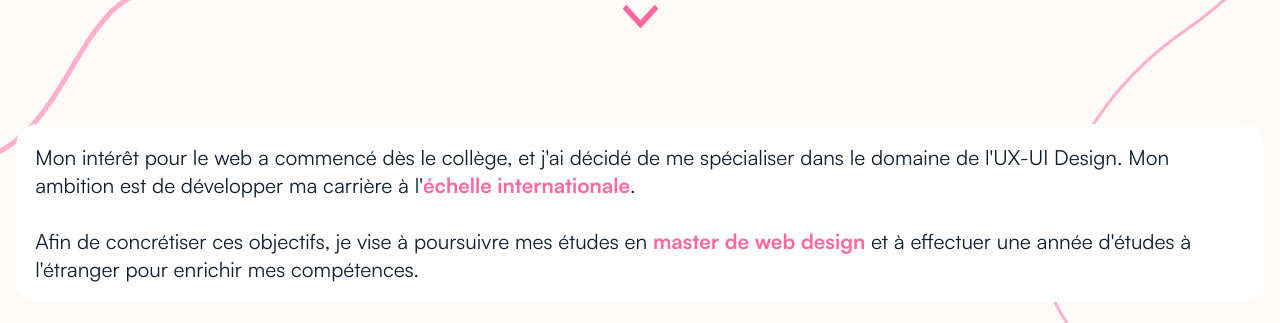
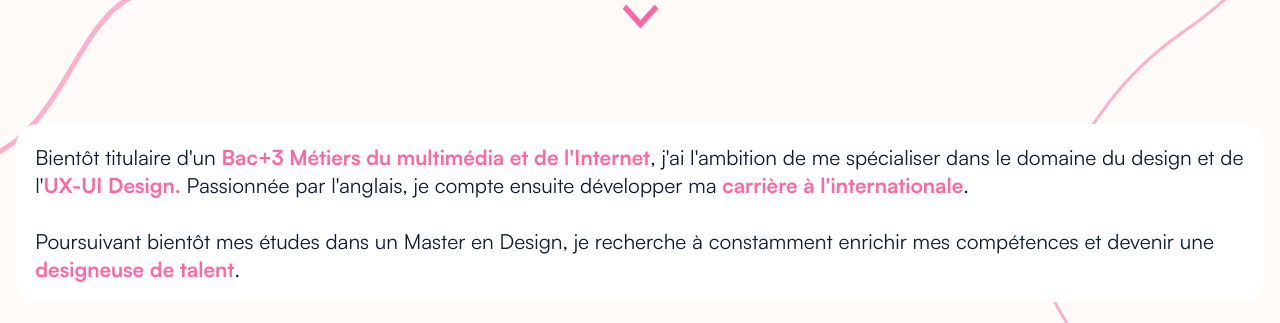
Before and after one commit to Lola0810/Portfolio, a plain HTML site: page index.html in a window 1280 px wide. Shown: the part 987-1310 px from the top of the page. Drawn offline with Linux system fonts and the light colour scheme.

Commit message:
Changing about-me

```diff
--- a/index.html
+++ b/index.html
@@ -43,12 +43,11 @@
 
         <div id="about-me">
             <div class="description-me">
-                Mon intérêt pour le web a commencé dès le collège, et j'ai décidé de me spécialiser dans le domaine de l'UX-UI Design.
-                Mon ambition est de développer ma carrière à l'<span>échelle internationale</span>.
+                Bientôt titulaire d'un <span>Bac+3 Métiers du multimédia et de l'Internet</span>, j'ai l'ambition de me spécialiser dans le domaine du design et de l'<span>UX-UI Design.</span>
+                Passionnée par l'anglais, je compte ensuite développer ma <span>carrière à l'internationale</span>.
                 <br> <br>
 
-                Afin de concrétiser ces objectifs, je vise à poursuivre mes études en <span>master de web design</span> et à
-                effectuer une année d'études à l'étranger pour enrichir mes compétences.
+                Poursuivant bientôt mes études dans un Master en Design, je recherche à constamment enrichir mes compétences et devenir une <span>designeuse de talent</span>.
             </div>
             <div class="linksRS">
                 <a href="assets/images/Lola_Navarro_WebDesign_CV.pdf" title="Mon CV" target="_blank"><img src="assets/images/CV-icon.svg" alt="Accédez à mon CV ici"></a>
```
